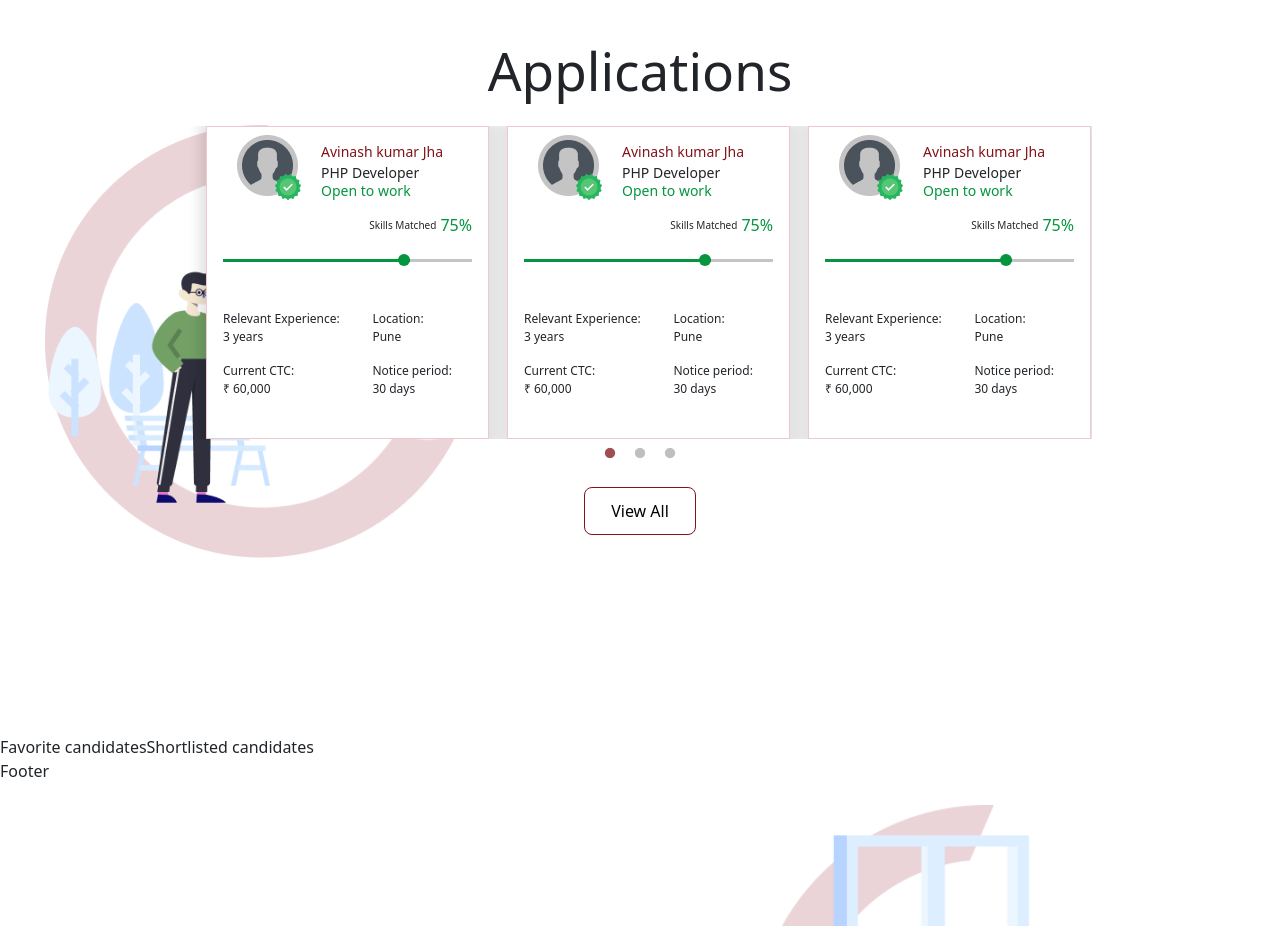
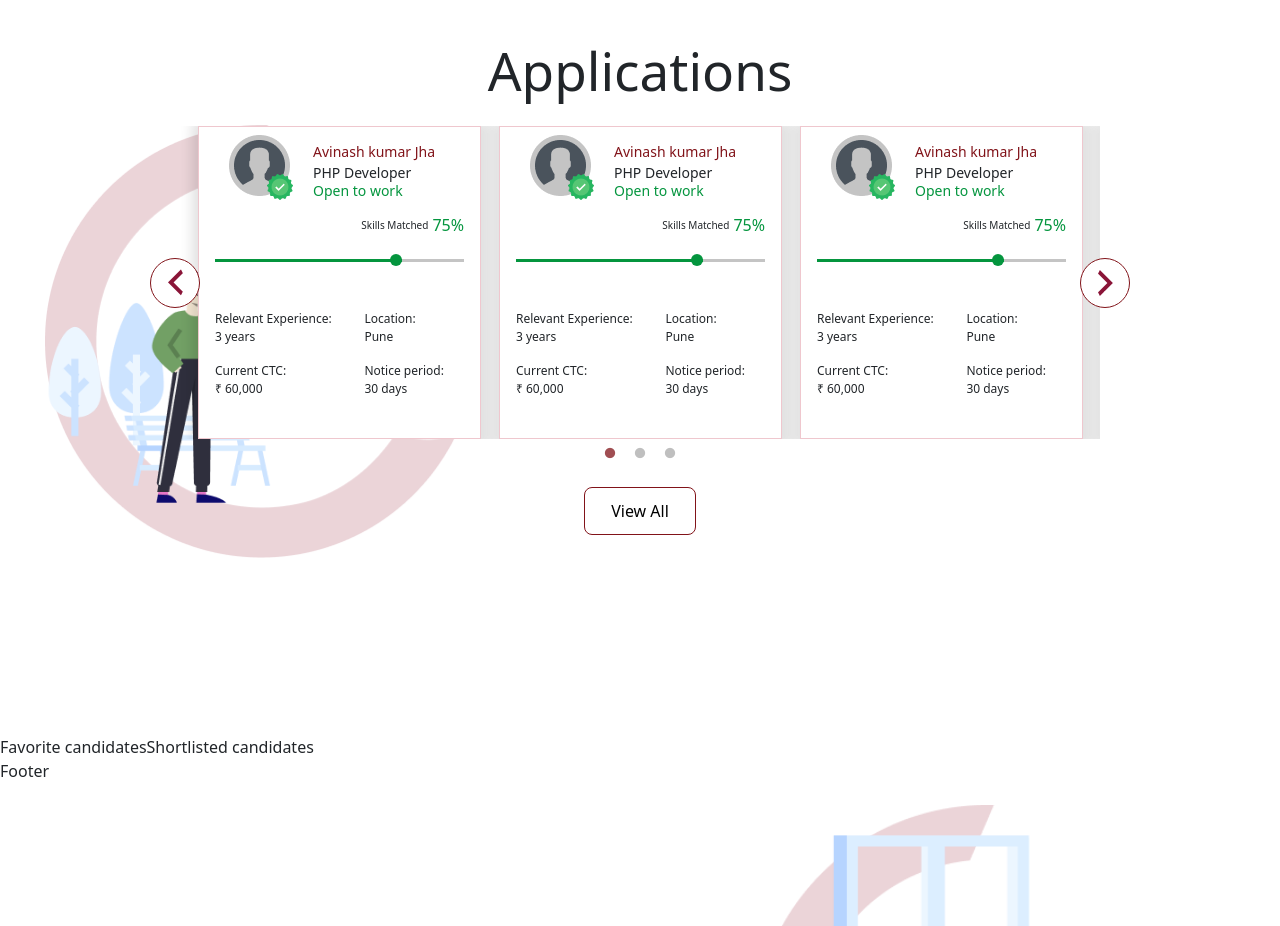
Before and after one commit to divyarajbaraiya/react-poc-recruitment-website, a React (Create React App) app: page / in a window 1280 px wide. Shown: the part 840-1766 px from the top of the page. Built offline with nearby package versions, Linux system fonts and the light colour scheme; sample sign-in values are in the browser's storage.

Commit message:
added home page applicants cards

```diff
--- a/src/components/AppCarousel/AppCarousel.tsx
+++ b/src/components/AppCarousel/AppCarousel.tsx
@@ -15,8 +15,6 @@ export const AppCarousel: FC<AppCarouselProps> = ({
     slidesToShow: 3,
     slidesToScroll: 3,
     variableWidth: true,
-    prevArrow: <div className="arrow-button arrow-button--prev" />,
-    nextArrow: <div className="arrow-button arrow-button--next" />,
   };
 
   return (
--- a/src/components/AppCarousel/assets/style.scss
+++ b/src/components/AppCarousel/assets/style.scss
@@ -1,4 +1,7 @@
 .app-carousel-container {
+  position: relative;
+  width: 100%;
+
   .slick-slider {
     .slick-dots {
       margin-top: 10px;
@@ -13,6 +16,68 @@
       }
     }
   }
+
+  .slick-prev,
+  .slick-next {
+    position: absolute;
+    top: 50%;
+    transform: translateY(-50%);
+    width: 50px;
+    height: 50px;
+    background-color: #fff;
+    border: 1px solid var(--primary-color);
+    border-radius: 50%;
+    font-size: 1.5rem;
+    line-height: 50px;
+    text-align: center;
+    cursor: pointer;
+    z-index: 10;
+  }
+
+  .slick-prev {
+    left: -30px;
+
+    background-image: url("../../../assets/image/left_arrow.png");
+    background-repeat: no-repeat;
+    background-position: center;
+
+    &::before {
+      font-size: 2px;
+    }
+  }
+
+  .slick-next {
+    right: -30px;
+
+    background-image: url("../../../assets/image/right_arrow.png");
+    background-repeat: no-repeat;
+    background-position: center;
+
+    &::before {
+      font-size: 2px;
+    }
+  }
+
+  // .dots {
+  //   position: absolute;
+  //   bottom: 20px;
+  //   left: 50%;
+  //   transform: translateX(-50%);
+  // }
+
+  // .dots span {
+  //   display: inline-block;
+  //   width: 10px;
+  //   height: 10px;
+  //   border-radius: 50%;
+  //   margin: 0 5px;
+  //   background-color: #ccc;
+  //   cursor: pointer;
+  // }
+
+  // .dots span.active {
+  //   background-color: #333;
+  // }
 }
 
 .arrow-button {
--- a/src/containers/HomePage/HomePage.tsx
+++ b/src/containers/HomePage/HomePage.tsx
@@ -13,6 +13,7 @@ import img1 from "../../assets/image/card_1.png";
 import img2 from "../../assets/image/card_2.png";
 import img3 from "../../assets/image/card_3.png";
 import img4 from "../../assets/image/card_4.png";
+import { useNavigate } from "react-router-dom";
 
 enum CandidateTypeEnum {
   FavoriteCandidate = "Favorite candidates",
@@ -20,6 +21,8 @@ enum CandidateTypeEnum {
 }
 
 export const HomePage: FC = () => {
+  const navigate = useNavigate();
+
   return (
     <div className="home-container">
       <div className="home-container--search-bar">
@@ -70,11 +73,18 @@ export const HomePage: FC = () => {
             <AppApplicantCard />
             <AppApplicantCard />
             <AppApplicantCard />
+            <AppApplicantCard />
+            <AppApplicantCard />
           </AppCarousel>
         </div>
 
         <div className="application-action mt-5">
-          <AppButton type="button" variant="secondary" className="search-btn">
+          <AppButton
+            type="button"
+            variant="secondary"
+            className="search-btn"
+            onClick={() => navigate("/dummy")}
+          >
             View All
           </AppButton>
         </div>
@@ -98,6 +108,8 @@ export const HomePage: FC = () => {
             <AppApplicantCard />
             <AppApplicantCard />
             <AppApplicantCard />
+            <AppApplicantCard />
+            <AppApplicantCard />
           </AppCarousel>
         </div> */}
       </div>
--- a/src/containers/HomePage/assets/style.scss
+++ b/src/containers/HomePage/assets/style.scss
@@ -182,7 +182,7 @@
     }
 
     .application-content {
-      width: 904px;
+      width: 920px;
     }
 
     .application-action {
```
Also changed, not shown: src/assets/image/left_arrow.png (added).
